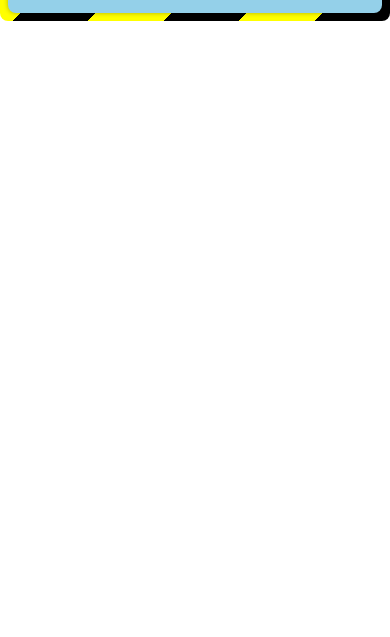
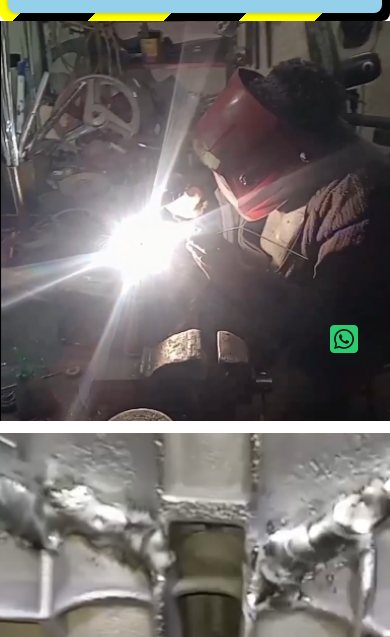
Before and after one commit to facundozapata2/horacioSoldador, a plain HTML site: page index.html in a window 390 px wide. Shown: the part 463-1100 px from the top of the page. Before the commit the page ends 844 px from the top, so only its background shows below. Drawn offline with Linux system fonts and the light colour scheme; a web font is replaced by a local one.

Commit message:
png to webp

```diff
--- a/assets/css/main.css
+++ b/assets/css/main.css
@@ -47,12 +47,6 @@
     word-spacing: .6rem;
 }
 
-@media screen and (max-width: 1054px) {
-    aside{
-        /* display: none; */
-        width: 0;
-    }
-}
 
 .wrapper{
     display: grid;
@@ -62,9 +56,21 @@
     width: 100%;
 }
 
-.card{
+@media screen and (max-width: 1054px) {
+    .wrapper{
+        grid-template-columns: 1fr;
+        grid-template-rows: auto;
+    }
+    .card{
+        order: 1;
+        place-self: center;
+    }
+    aside{
+        order: 2;
+    }
+}
 
-}
+
 
 aside > img{
     width: 100%;
@@ -72,3 +78,15 @@ aside > img{
     min-height: 200px;
     object-fit: cover;
 }
+
+
+.whatsapp-fixed{
+    position: fixed;
+    bottom: 2rem;
+    right: 2rem;
+
+}
+
+.whatsapp-fixed i{
+    color: #2ecc71;
+}
--- a/index.html
+++ b/index.html
@@ -3,6 +3,7 @@
 <head>
     <meta charset="UTF-8">
     <meta name="viewport" content="width=device-width, initial-scale=1.0">
+    <script src="https://kit.fontawesome.com/72fb91e857.js" crossorigin="anonymous"></script>
     <link rel="stylesheet" href="./assets/css/main.css">
     <link rel="stylesheet" href="./assets/css/card.css">
     <link rel="stylesheet" href="./assets/css/reset.css">
@@ -16,10 +17,14 @@
         <h2>SOLDADURAS ESPECIALES</h2>
     </header>
 
+    <div class="whatsapp-fixed">
+        <a href="https://wa.me/1532782419" target="_blank" rel="noopener" title="whatsapp"><i class="fa-brands fa-square-whatsapp fa-2xl"></i></a>
+    </div>
+
     <div class="wrapper">
 
         <aside class="aside-img0">
-            <img src="./assets/img/soldandoIg.png" alt="Soldando">
+            <img src="./assets/img/soldandoIg.webp" alt="Soldando">
         </aside>
 
         <div class="card">
@@ -104,7 +109,7 @@
 
 
         <aside class="aside-img1">
-            <img src="./assets/img/blockweld.png" alt="block soldado">
+            <img src="./assets/img/blockweld.webp" alt="block soldado">
         </aside>
 
     </div>
```
Also changed, not shown: assets/img/blockweld.png (deleted), assets/img/blockweld.webp (added), assets/img/soldandoIg.png (deleted), assets/img/soldandoIg.webp (added).
